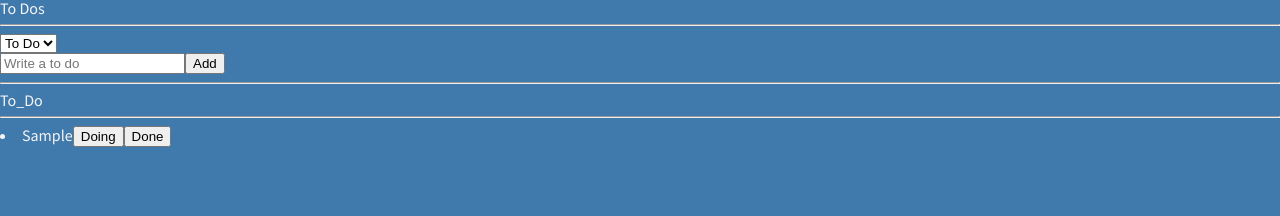
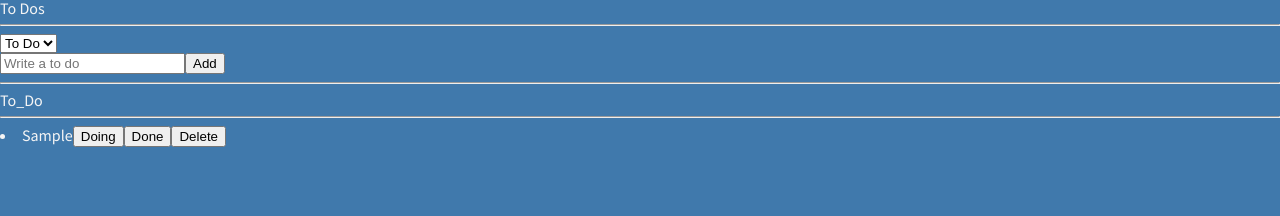
Before and after one commit to jooyul-yoon/todo_react, a React (Create React App) app: page / in a window 1280 px wide. Both pictures are taken after typing "Sample" into the empty fields and a click on the button "Add". Shown: the top 216 px of the page. Built offline with nearby package versions, Linux system fonts and the light colour scheme.

Commit message:
Delete button

```diff
--- a/src/components/ToDo.tsx
+++ b/src/components/ToDo.tsx
@@ -11,6 +11,16 @@ function ToDo({ text, category, id }: IToDo) {
       return [
         ...oldToDos.slice(0, targetIndex),
         newToDo,
+        ...oldToDos.slice(targetIndex + 1),
+      ];
+    });
+  };
+
+  const onDelete = () => {
+    setToDos((oldToDos) => {
+      const targetIndex = oldToDos.findIndex((toDo) => toDo.id === id);
+      return [
+        ...oldToDos.slice(0, targetIndex),
         ...oldToDos.slice(targetIndex + 1),
       ];
     });
@@ -40,6 +50,7 @@ function ToDo({ text, category, id }: IToDo) {
           Done
         </button>
       )}
+      <button onClick={onDelete}>Delete</button>
     </li>
   );
 }
--- a/src/components/ToDoList.tsx
+++ b/src/components/ToDoList.tsx
@@ -1,6 +1,6 @@
 import React from "react";
 import { useRecoilState, useRecoilValue } from "recoil";
-import { Categories, categoryAtom, IToDo, toDoSelector } from "../atoms";
+import { Categories, categoryAtom, toDoSelector } from "../atoms";
 import CreateToDo from "./CreateToDo";
 import ToDo from "./ToDo";
 
```
